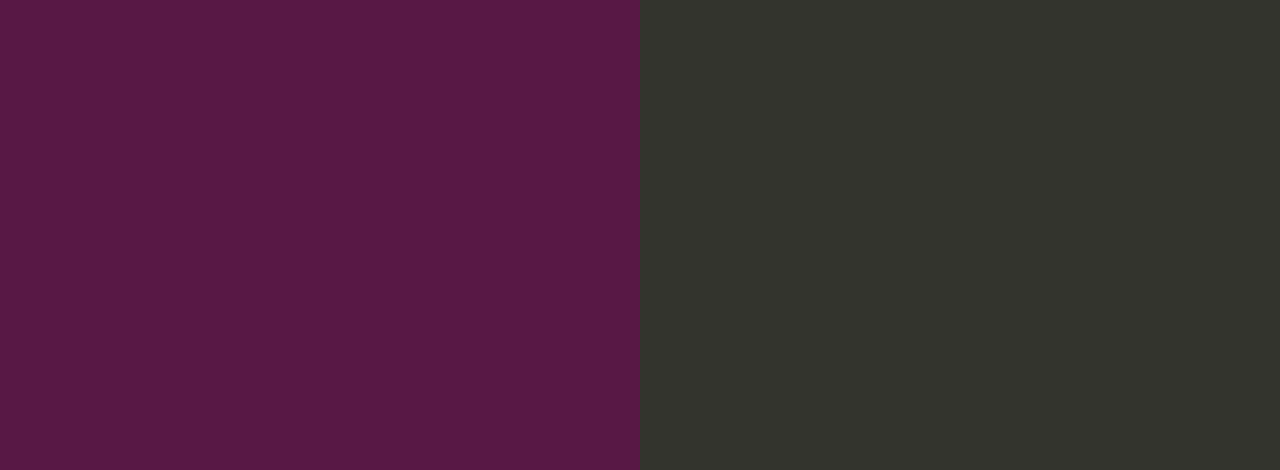
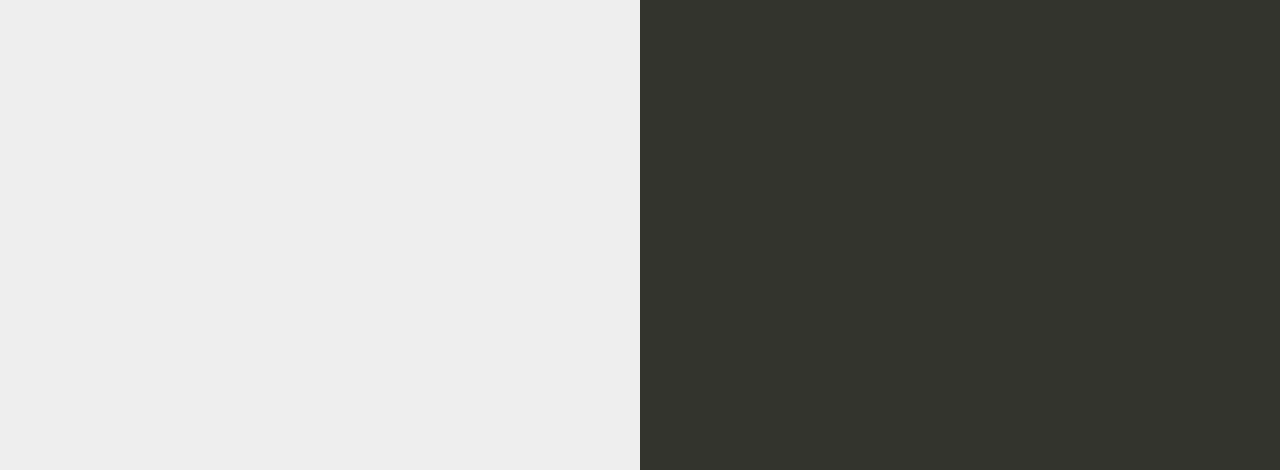
Before and after one commit to jasonfelix23/my-nodejs-app, a website: page index.html in a window 1280 px wide. Shown: the part 330-800 px from the top of the page. Drawn offline with Linux system fonts and the light colour scheme.

Commit message:
Update index.html to beige

```diff
--- a/index.html
+++ b/index.html
@@ -35,7 +35,7 @@
 
         text-align: right;
         padding-top: 11em;
-        background-color: #581845;
+        background-color: #eee;
 
       }
       .textColumn p {
```
